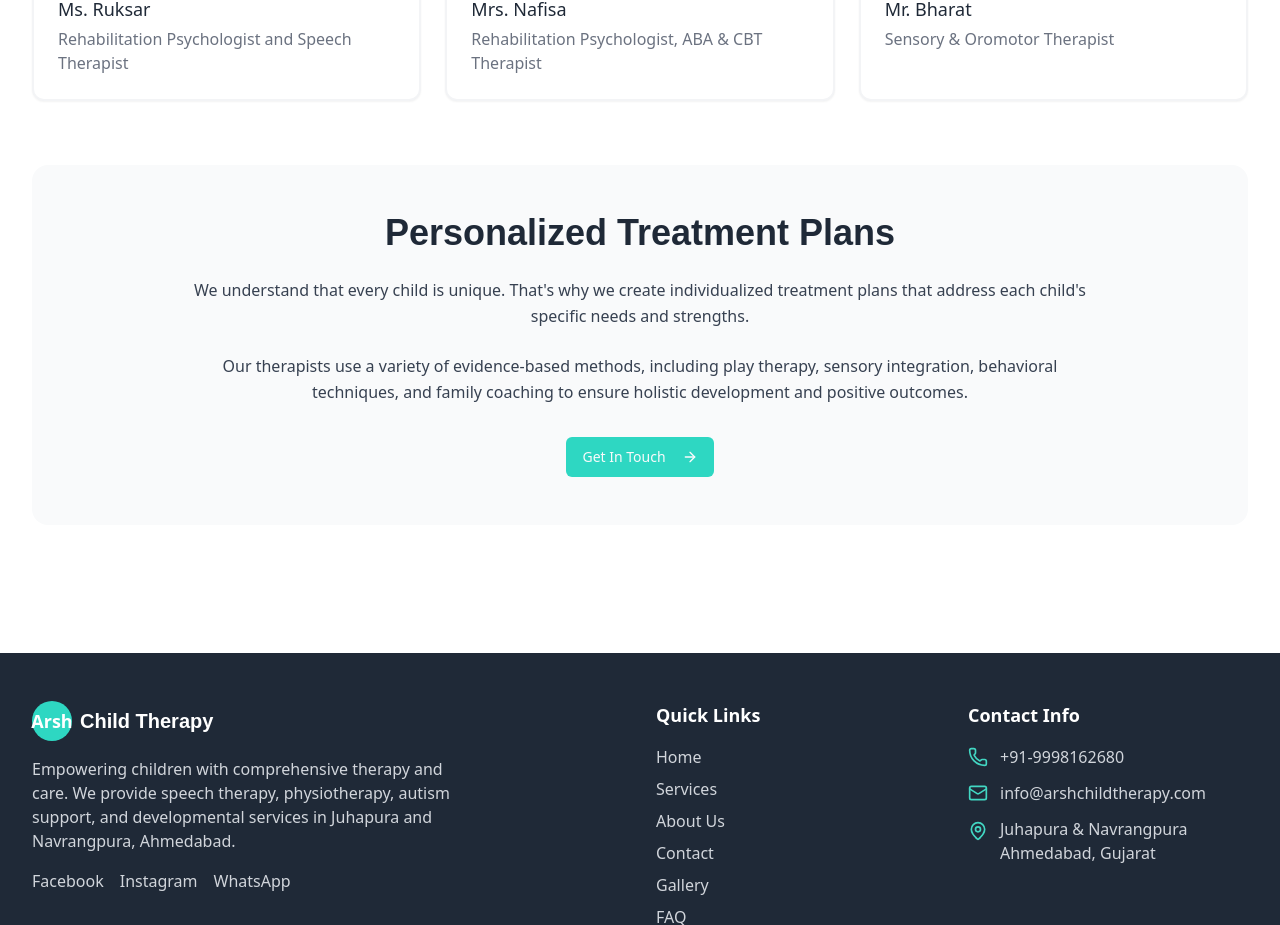
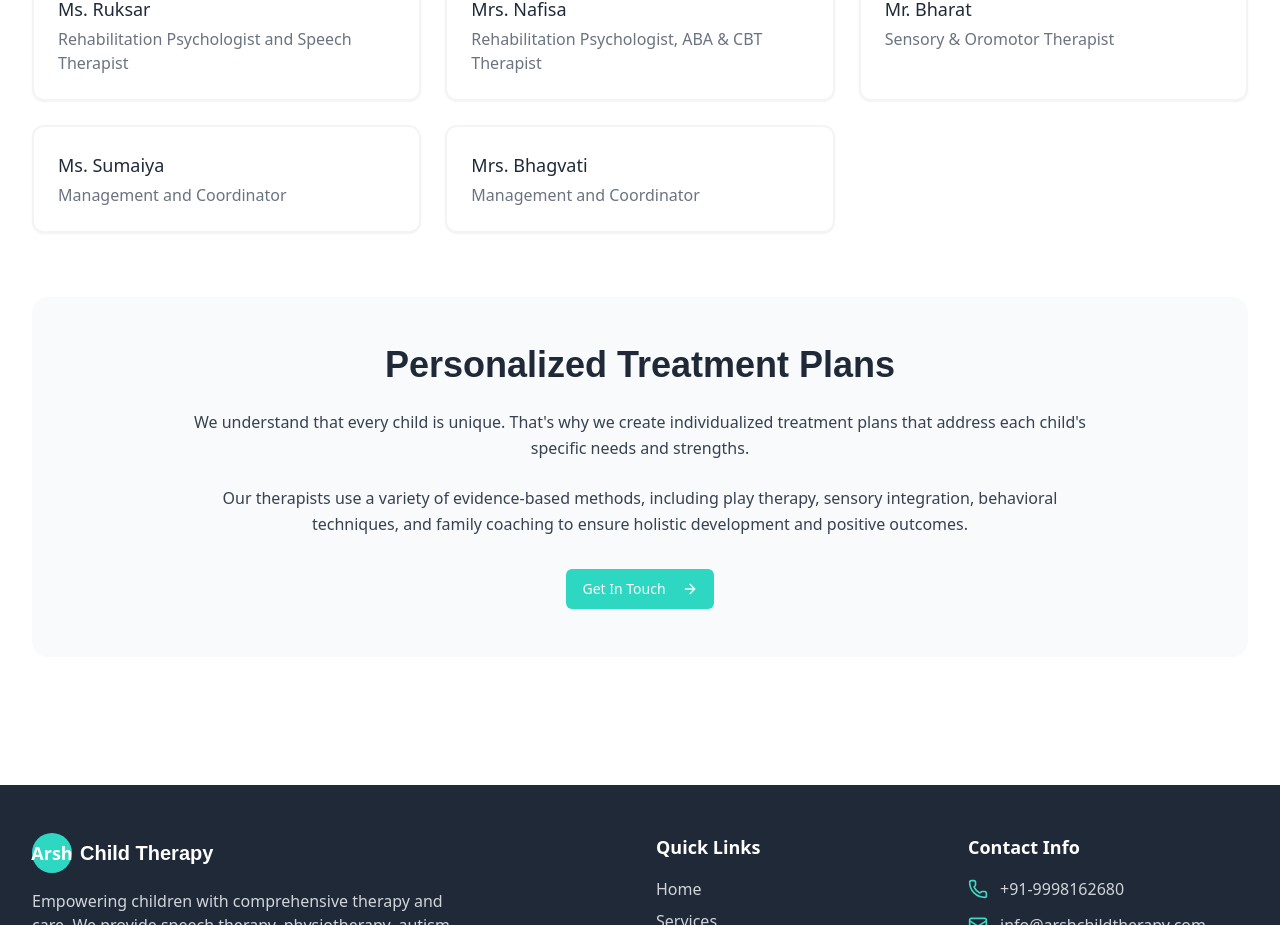
Before and after one commit to arshtherapy/therapy-app, a Next.js app: page /about in a window 1280 px wide. Shown: the part 2719-3644 px from the top of the page. Built offline with nearby package versions, Linux system fonts and the light colour scheme.

Commit message:
updated team member

```diff
--- a/src/app/about/page.tsx
+++ b/src/app/about/page.tsx
@@ -18,7 +18,9 @@ const About = () => {
   { name: "Dr. Alfez", role: "Paediatric Physiotherapist" },
   { name: "Ms. Ruksar", role: "Rehabilitation Psychologist and Speech Therapist" },
   { name: "Mrs. Nafisa", role: "Rehabilitation Psychologist, ABA & CBT Therapist" },
-    { name: "Mr. Bharat", role: "Sensory & Oromotor Therapist" }
+  { name: "Mr. Bharat", role: "Sensory & Oromotor Therapist" },
+  { name: "Ms. Sumaiya", role: "Management and Coordinator" },
+  { name: "Mrs. Bhagvati", role: "Management and Coordinator" }
 ];
 
   const stats = [
```
Also changed, not shown: 1 other file (tests, documents, lock files or other folders). Lines whose indentation alone changed are shown as unchanged.
